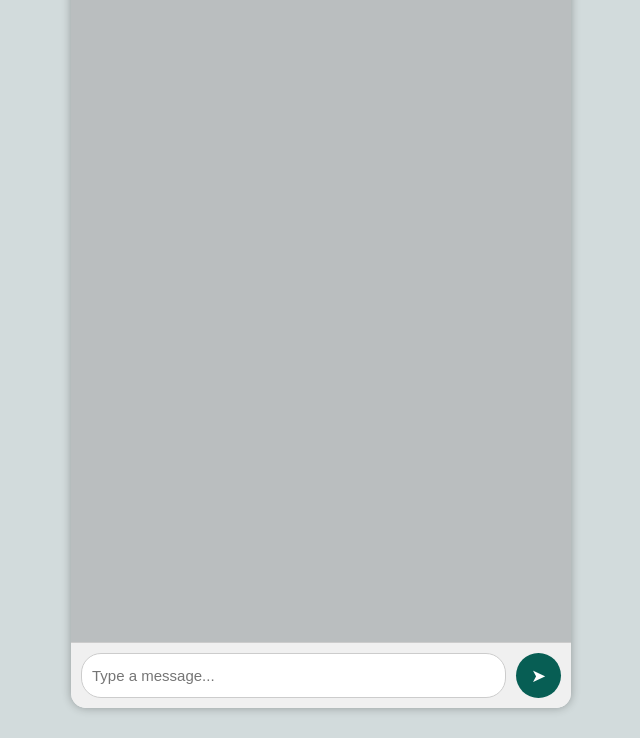
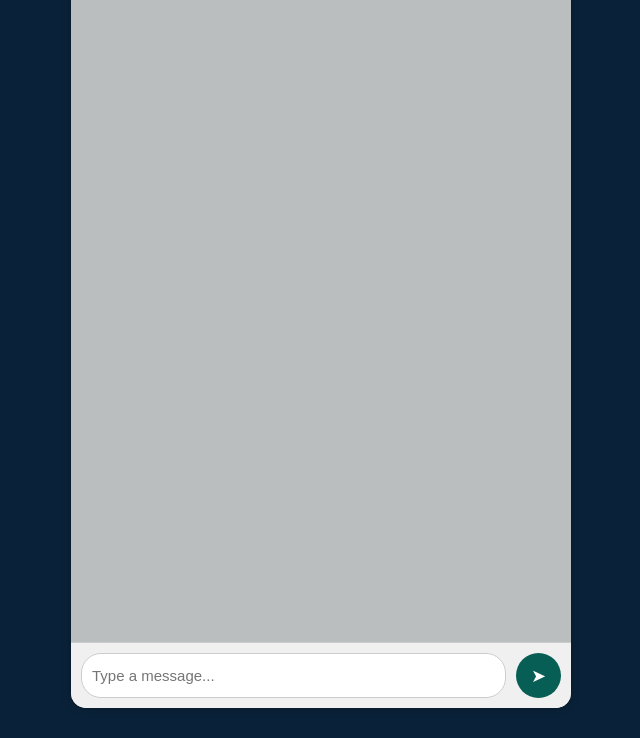
Before and after one commit to Dabared/AFC_Teller_Assistant_V4, a plain HTML site: page generalbot.html in a window 1280 px wide. Shown: the part 62-800 px from the top of the page, without its empty margins (319-959 px from the left). Drawn offline with Linux system fonts and the light colour scheme.

Commit message:
Update generalbot.css

```diff
--- a/generalbot.css
+++ b/generalbot.css
@@ -1,7 +1,7 @@
 body {
     margin: 0;
     font-family: 'Segoe UI', sans-serif;
-    background-color: #d2dbdc;
+    background-color: #0a2239;
   }
 
   .chat-container {
```
